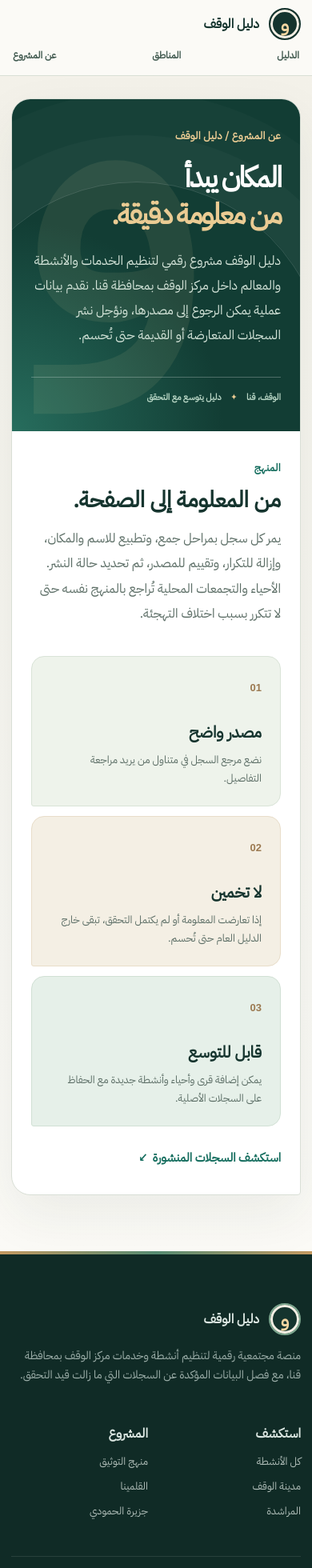
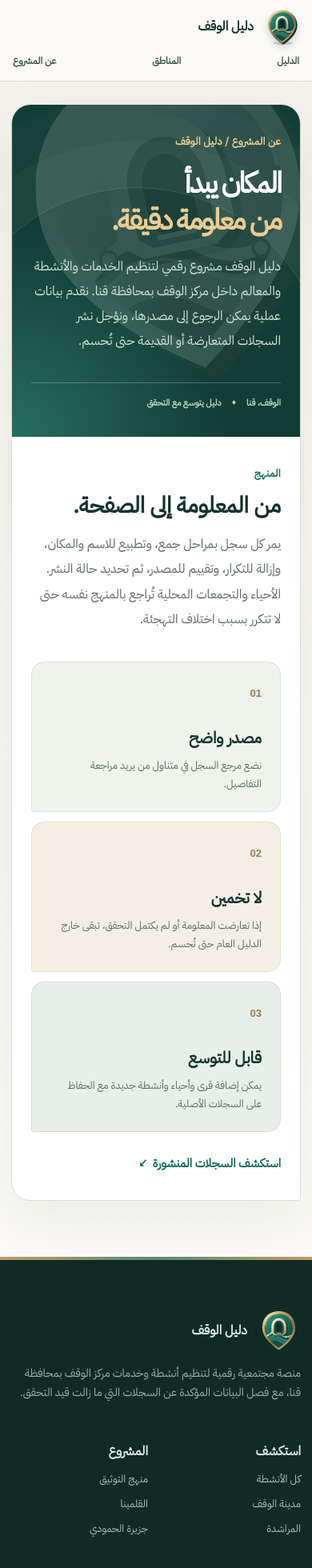
Before and after one commit to EslamElshikh-dev/alwaqf-directory, a Next.js app: page /about in a window 390 px wide. Shown: the top 1960 px of the page at 80% size. Built offline with nearby package versions, Linux system fonts and the light colour scheme; no server answers.

Commit message:
Introduce dimensional place identity across the directory

```diff
--- a/app/design.css
+++ b/app/design.css
@@ -6,7 +6,9 @@ button,input,select{font:inherit}
 .shell{width:min(1200px,calc(100% - 64px))}
 .site-header{background:rgba(251,250,246,.94);border-color:var(--line)}
 .header-inner{min-height:82px}
-.brand-mark{border-radius:50%;border:2px solid var(--ink);background:var(--ink);box-shadow:inset 0 0 0 3px #f4efe4;color:#f4d6a1}
+.brand-mark{display:block;width:58px;height:58px;flex:none;border:0;border-radius:0;background:none;box-shadow:none}
+.brand-mark img{display:block;width:100%;height:100%;object-fit:contain;filter:drop-shadow(0 5px 5px rgba(8,55,43,.2));transition:transform .25s ease,filter .25s ease}
+.brand:hover .brand-mark img{transform:translateY(-2px) rotate(-4deg);filter:drop-shadow(0 8px 7px rgba(8,55,43,.22))}
 .main-nav a{color:#40594f}
 .header-cta{border-radius:12px;background:var(--ink)}
 .primary-button,.ghost-button{border-radius:12px}
@@ -28,7 +30,10 @@ button,input,select{font:inherit}
 .poster-head,.poster-foot,.board-title{display:flex;align-items:center;justify-content:space-between;gap:16px;font-size:12px;font-weight:600;letter-spacing:.02em}
 .poster-head{padding-bottom:18px;border-bottom:1px solid rgba(255,255,255,.24);color:#e4ebdc}
 .poster-head span:first-child{font-size:16px;font-weight:700}
-.poster-watermark{position:absolute;left:5%;top:12%;color:rgba(238,215,172,.075);font-size:360px;font-weight:700;line-height:1;pointer-events:none}
+.poster-head-brand{display:inline-flex;align-items:center;gap:8px}
+.poster-mini-mark{width:38px;height:38px}
+.poster-mini-mark img{filter:drop-shadow(0 4px 5px rgba(0,0,0,.24))}
+.poster-watermark{position:absolute;left:-4%;top:21%;width:390px;height:390px;background:url('/logo.svg') center/contain no-repeat;opacity:.11;filter:grayscale(1) brightness(2.6);transform:rotate(-15deg);pointer-events:none}
 .poster-scene{position:absolute;left:22px;top:105px;width:min(39%,195px);height:auto;opacity:.88;filter:drop-shadow(0 10px 16px rgba(4,30,25,.18));pointer-events:none}
 .poster-content{position:relative;z-index:1;margin:auto 0;padding-block:22px}
 .poster-kicker{display:inline-flex;align-items:center;gap:7px;color:#e6bd80;font-size:13px;font-weight:700}
@@ -65,7 +70,7 @@ button,input,select{font:inherit}
 .area-type{align-self:start;padding:4px 11px;border:1px solid #a6bba7;border-radius:30px;background:transparent;color:var(--green);font-size:12px}
 .area-1 .area-type{color:#f4d99d;border-color:#789c83}
 .area-letter{position:absolute;left:10%;bottom:-98px;color:rgba(36,95,74,.065);font-size:290px;line-height:1;font-weight:700;pointer-events:none}
-.area-1 .area-letter{color:rgba(255,255,255,.06)}
+.area-1 .area-letter{left:3%;bottom:-73px;width:255px;height:255px;background:url('/logo.svg') center/contain no-repeat;opacity:.16;filter:grayscale(1) brightness(2.5);font-size:0}
 .area-card>.area-content{position:relative;right:auto;left:auto;bottom:auto;display:block;align-items:initial;gap:0;margin:auto 0 22px}
 .area-kicker{color:var(--green);font-size:12px;font-weight:700}
 .area-1 .area-kicker{color:#e7c790}
@@ -205,7 +210,7 @@ button,input,select{font:inherit}
 .page-shell{min-height:65vh;padding:48px 0 100px}
 .page-hero,.area-page-hero{position:relative;overflow:hidden;padding:38px 42px 44px;margin-bottom:26px;border:1px solid #c8d7c6;border-radius:22px 22px 4px 22px;background:linear-gradient(135deg,#e8eee3,#f8f5eb)}
 .page-hero:before,.area-page-hero:before{content:"";position:absolute;left:-82px;top:-155px;width:395px;height:395px;border:1px solid rgba(26,102,82,.18);border-radius:49% 51% 62% 38%;transform:rotate(-18deg);box-shadow:0 0 0 38px rgba(34,113,84,.025),0 0 0 78px rgba(34,113,84,.025);pointer-events:none}
-.page-hero:after,.area-page-hero:after{content:"و";position:absolute;left:3%;bottom:-105px;color:rgba(25,103,83,.07);font-size:320px;font-weight:700;line-height:1;pointer-events:none}
+.page-hero:after,.area-page-hero:after{content:"";position:absolute;left:0;bottom:-72px;width:290px;height:290px;background:url('/logo.svg') center/contain no-repeat;opacity:.095;filter:grayscale(1);transform:rotate(-12deg);pointer-events:none}
 .page-hero>*,.area-page-hero>*{position:relative;z-index:1}
 .page-hero .section-kicker:before,.area-page-hero .section-kicker:before{content:"";width:8px;height:8px;transform:rotate(45deg);background:#b68b4c}
 .page-hero h1,.area-page-hero h1{margin:12px 0;font-size:clamp(38px,5vw,66px);line-height:1.25}
@@ -260,7 +265,7 @@ button,input,select{font:inherit}
 .about-page{background:linear-gradient(#f3f1e9,#fbfaf6)}
 .about-page .prose-page{max-width:1100px;overflow:hidden;padding:0;border-radius:24px 24px 4px 24px;box-shadow:0 25px 65px rgba(23,54,43,.07)}
 .about-head{position:relative;isolation:isolate;overflow:hidden;padding:56px 62px 45px;background:radial-gradient(circle at 0 100%,#276d5d,transparent 48%),#123d34;color:#fff}
-.about-head:before{content:"و";position:absolute;left:3%;top:-123px;z-index:-1;color:rgba(250,223,169,.08);font-size:480px;font-weight:700;line-height:1}
+.about-head:before{content:"";position:absolute;left:-18px;top:-80px;z-index:-1;width:440px;height:440px;background:url('/logo.svg') center/contain no-repeat;opacity:.14;filter:grayscale(1) brightness(2.3);transform:rotate(-12deg)}
 .about-head:after{content:"";position:absolute;left:-80px;bottom:-160px;z-index:-1;width:470px;height:470px;border:1px solid rgba(255,255,255,.15);border-radius:50%;box-shadow:0 0 0 58px rgba(255,255,255,.026),0 0 0 112px rgba(255,255,255,.02)}
 .about-head .section-kicker{color:#eacb93}
 .about-head h1{max-width:820px;margin:15px 0 20px;font-size:clamp(42px,5.1vw,68px);line-height:1.28}
@@ -282,7 +287,7 @@ button,input,select{font:inherit}
 .about-explore{margin-top:27px}
 .site-footer{position:relative;padding:65px 0 22px;background:#102b26}
 .site-footer:before{content:"";position:absolute;top:0;right:0;left:0;height:4px;background:linear-gradient(90deg,#c49961,#568c72,#c49961)}
-.footer-brand .brand-mark{border-color:#7da78f}
+.footer-brand .brand-mark{width:64px;height:64px}
 .footer-grid p{font-size:14px}
 .footer-grid a:hover{color:white;text-decoration:underline}
 @media(max-width:1050px){
@@ -321,7 +326,8 @@ button,input,select{font:inherit}
   .header-inner{gap:4px}
   .brand small{display:none}
   .brand b{font-size:16px}
-  .brand-mark{width:40px;height:40px;font-size:23px}
+  .brand-mark{width:47px;height:47px}
+  .footer-brand .brand-mark{width:55px;height:55px}
   .main-nav{width:100%;justify-content:space-between;gap:6px;font-size:12px}
   .main-nav a{padding:5px 2px}
   .hero{padding:42px 0 0}
@@ -330,7 +336,8 @@ button,input,select{font:inherit}
   .hero-actions{gap:10px;margin:26px 0 18px}
   .hero-actions a{flex:1 1 100%}
   .hero-poster{min-height:530px;padding:20px;box-shadow:9px 11px 0 #d7decc}
-  .poster-watermark{font-size:270px;top:22%}
+  .poster-watermark{width:270px;height:270px;left:-12%;top:26%}
+  .poster-mini-mark{width:33px;height:33px}
   .poster-scene{left:7px;top:90px;width:110px;opacity:.5}
   .poster-content h2{font-size:30px}
   .poster-head,.poster-foot{font-size:10px}
@@ -353,6 +360,7 @@ button,input,select{font:inherit}
   .area-card{min-height:295px;padding:23px}
   .area-card h3{font-size:30px}
   .area-letter{font-size:220px;bottom:-68px}
+  .area-1 .area-letter{width:210px;height:210px;bottom:-45px}
   .search-panel{grid-template-columns:1fr}
   .search-field{grid-column:auto}
   .quick-filters{display:block;margin-top:15px}
--- a/app/page.tsx
+++ b/app/page.tsx
@@ -3,6 +3,7 @@ import Link from "next/link";
 import SearchDirectory from "@/components/SearchDirectory";
 import PosterScene from "@/components/PosterScene";
 import CategorySymbol from "@/components/CategorySymbol";
+import BrandMark from "@/components/BrandMark";
 import { ArrowIcon, CheckIcon, MapPinIcon, SearchIcon } from "@/components/Icons";
 import { areas, getAreaRecords, getNeighborhoodRecords, neighborhoods, publicRecords } from "@/lib/data";
 
@@ -38,8 +39,8 @@ export default function Home() {
 
             <div className="hero-poster">
               <div className="poster-grid" aria-hidden="true" />
-              <div className="poster-head"><span>دليل الوقف</span><span>قنا · مصر / ٠١</span></div>
-              <div className="poster-watermark" aria-hidden="true">و</div>
+              <div className="poster-head"><span className="poster-head-brand"><BrandMark className="poster-mini-mark" /> دليل الوقف</span><span>قنا · مصر / ٠١</span></div>
+              <div className="poster-watermark" aria-hidden="true" />
               <PosterScene />
               <div className="poster-content">
                 <span className="poster-kicker"><MapPinIcon /> من المدينة إلى القرية</span>
--- /dev/null
+++ b/components/BrandMark.tsx
@@ -0,0 +1,5 @@
+import Image from "next/image";
+
+export default function BrandMark({ className = "" }: { className?: string }) {
+  return <span className={`brand-mark ${className}`} aria-hidden="true"><Image src="/logo.svg" alt="" width={160} height={160} /></span>;
+}
--- a/components/Footer.tsx
+++ b/components/Footer.tsx
@@ -1,11 +1,12 @@
 import Link from "next/link";
+import BrandMark from "./BrandMark";
 
 export default function Footer() {
   return (
     <footer className="site-footer">
       <div className="shell footer-grid">
         <div>
-          <div className="brand footer-brand"><span className="brand-mark">و</span><span><b>دليل الوقف</b><small>بيانات محلية منظمة وقابلة للتحقق</small></span></div>
+          <div className="brand footer-brand"><BrandMark /><span><b>دليل الوقف</b><small>بيانات محلية منظمة وقابلة للتحقق</small></span></div>
           <p>منصة مجتمعية رقمية لتنظيم أنشطة وخدمات مركز الوقف بمحافظة قنا، مع فصل البيانات المؤكدة عن السجلات التي ما زالت قيد التحقق.</p>
         </div>
         <div><b>استكشف</b><Link href="/directory">كل الأنشطة</Link><Link href="/areas/alwaqf">مدينة الوقف</Link><Link href="/areas/almarashda">المراشدة</Link></div>
--- a/components/Header.tsx
+++ b/components/Header.tsx
@@ -1,11 +1,12 @@
 import Link from "next/link";
+import BrandMark from "./BrandMark";
 
 export default function Header() {
   return (
     <header className="site-header">
       <div className="shell header-inner">
         <Link href="/" className="brand" aria-label="دليل الوقف">
-          <span className="brand-mark">و</span>
+          <BrandMark />
           <span><b>دليل الوقف</b><small>دليل محلي موثّق لمحافظة قنا</small></span>
         </Link>
         <nav className="main-nav" aria-label="التنقل الرئيسي">
```
Also changed, not shown: public/logo.svg.
